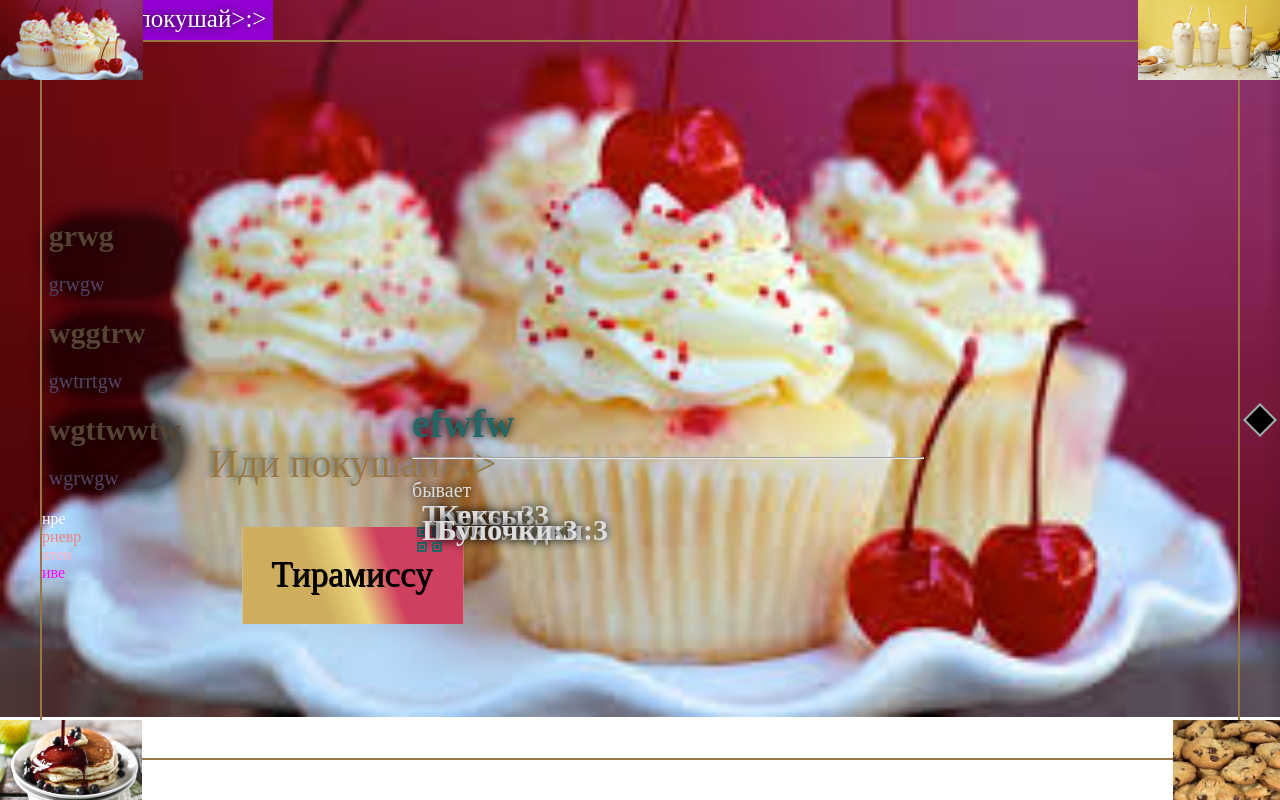
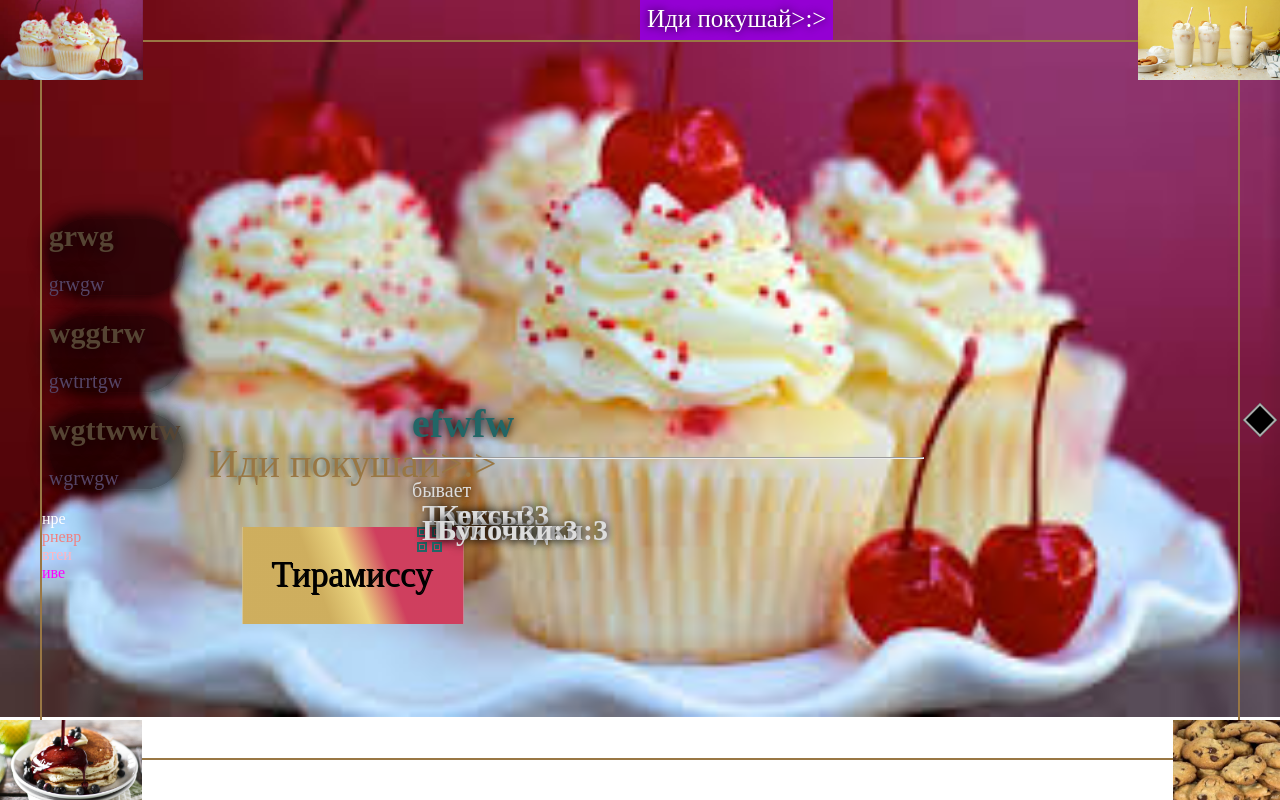
Before and after one commit to crystalberryy/crystalberryy.github.io, a plain HTML site: page index.html in a window 1280 px wide. Drawn offline with Linux system fonts and the light colour scheme.

Commit message:
Update style.css

```diff
--- a/style.css
+++ b/style.css
@@ -70,7 +70,7 @@ body{
 	top: 0;
 	color: #fff;
 	text-shadow: 0 0 10px #000;
-	left: 80px;
+	left: 50%;
 }
 #top-menu a{
 	text-decoration: none;
@@ -86,7 +86,6 @@ body{
 	transition-property: background-color, border-color;
 	border-left: solid transparent 2px;
 	border-right: solid transparent 2px;
-	left: 50%;
 	background-color: #9400D3;
 }
 .top-menu-btn:hover{
```
